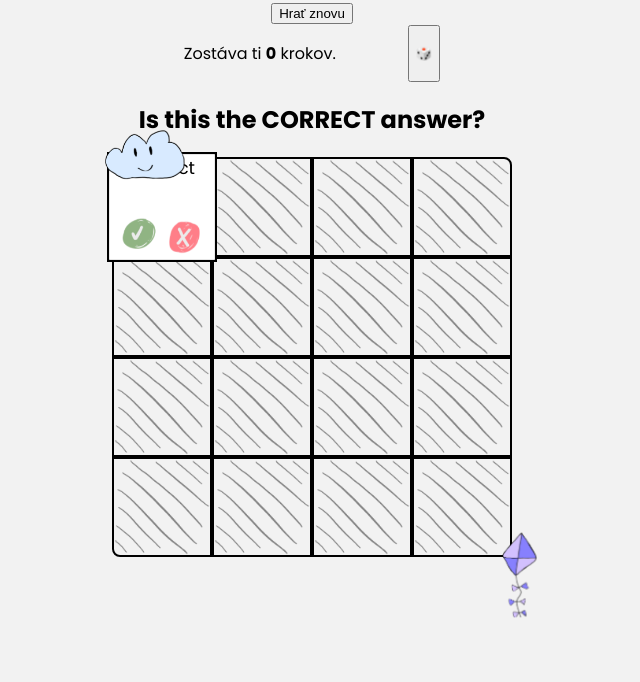
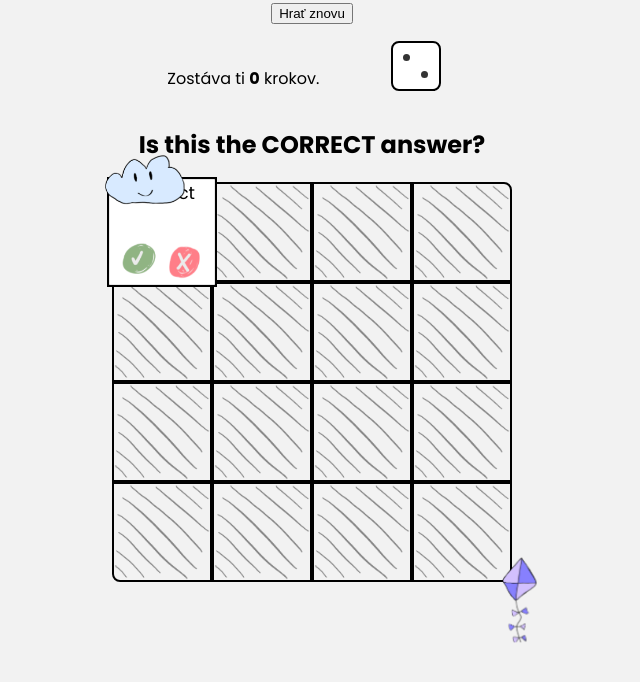
Before and after one commit to mmmyster/memaze, a Vue app: page / in a window 1280 px wide. Shown: the top 682 px of the page, without its empty margins (328-968 px from the left). Built offline with nearby package versions, Linux system fonts and the light colour scheme.

Commit message:
add dice component

```diff
--- a/src/App.vue
+++ b/src/App.vue
@@ -3,6 +3,7 @@ import { computed, onMounted, ref } from 'vue'
 import { data } from '@/data'
 import { launchConfetti } from '@/utilities/confetti'
 import Tile from '@/components/Tile.vue'
+import Dice from '@/components/Dice.vue'
 
 const question = ref(data.question)
 const tiles = ref([])
@@ -13,12 +14,13 @@ const boardSize = ref(0)
 const currentTilePos = ref(null)
 const lastTilePos = ref(null)
 
+const diceRef = ref(null)
+const dialogRef = ref(null)
+
 const stepsRemaining = ref(0)
 const stepsAll = ref(0)
 
 const freezeTiles = ref(false)
-const endDialog = ref(null)
-
 const answeredWrong = ref(false)
 
 onMounted(() => {
@@ -38,10 +40,9 @@ const startGame = () => {
   }
 }
 
-const rollDice = () => {
-  if (!firstTile.value?.answered) return
-  stepsRemaining.value = Math.floor(Math.random() * 4) + 2
-  stepsAll.value += stepsRemaining.value
+const onDiceRolled = (value) => {
+  stepsRemaining.value = value
+  stepsAll.value += value
 }
 
 const drawBoard = () => {
@@ -135,7 +136,14 @@ const isSteppable = (tile) => {
 const flipTile = (payload) => {
   const tile = tiles.value.find((tile) => tile.id === payload.id)
 
-  if (!tile || tile.visible || stepsRemaining.value <= 0 || freezeTiles.value) return
+  if (!tile) return
+
+  if (tile.visible || stepsRemaining.value <= 0 || freezeTiles.value) {
+    if (stepsRemaining.value <= 0 && diceRef.value && firstTile.value?.answered) {
+      diceRef.value.triggerShake()
+    }
+    return
+  }
 
   if (!isNeighbor(tile)) return
 
@@ -157,14 +165,14 @@ const flipTile = (payload) => {
 
 // DIALOG
 const showDialog = () => {
-  const dialog = endDialog.value
+  const dialog = dialogRef.value
   if (dialog) {
     dialog.showModal()
   }
 }
 
 const closeDialog = () => {
-  const dialog = endDialog.value
+  const dialog = dialogRef.value
   if (dialog) {
     dialog.close()
   }
@@ -202,7 +210,11 @@ const handleAnswer = (confirm, tile) => {
         Zostáva ti <b>{{ stepsRemaining }}</b> krokov.
       </p>
 
-      <button @click="rollDice" :disabled="stepsRemaining > 0">🎲</button>
+      <Dice
+        ref="diceRef"
+        :disabled="!firstTile?.answered || stepsRemaining > 0"
+        @rolled="onDiceRolled"
+      />
     </div>
     <h2>{{ question }}</h2>
 
@@ -232,7 +244,7 @@ const handleAnswer = (confirm, tile) => {
       />
     </section>
 
-    <dialog ref="endDialog" @click="closeDialog">
+    <dialog ref="dialogRef" @click="closeDialog">
       Hru si zvládol dohrať za {{ stepsAll }} krokov!
     </dialog>
   </main>
@@ -242,6 +254,7 @@ const handleAnswer = (confirm, tile) => {
 .header {
   display: flex;
   justify-content: space-evenly;
+  align-items: end;
 }
 
 .player,
--- a/src/assets/css/effects.css
+++ b/src/assets/css/effects.css
@@ -39,6 +39,32 @@
   60%,
   80% {
     transform: translate3d(0, 10px, 0);
+  }
+}
+
+@keyframes headShake {
+  0% {
+    transform: translateX(0);
+  }
+
+  6.5% {
+    transform: translateX(-6px) rotateY(-9deg);
+  }
+
+  18.5% {
+    transform: translateX(5px) rotateY(7deg);
+  }
+
+  31.5% {
+    transform: translateX(-3px) rotateY(-5deg);
+  }
+
+  43.5% {
+    transform: translateX(2px) rotateY(3deg);
+  }
+
+  50% {
+    transform: translateX(0);
   }
 }
 
@@ -107,6 +133,15 @@
   }
 }
 
+@keyframes rotate {
+  0% {
+    transform: rotate(0deg);
+  }
+  100% {
+    transform: rotate(360deg);
+  }
+}
+
 .zoomIn {
   backface-visibility: visible !important;
   animation-name: flipInY, zoomIn;
@@ -137,9 +172,19 @@
   animation-timing-function: ease-in-out;
 }
 
+.headShake {
+  animation-timing-function: ease-in-out;
+  animation-name: headShake;
+  animation-duration: 0.5s;
+}
+
 .ellipse {
   animation-name: ellipse;
   animation-duration: 7s;
   animation-iteration-count: infinite;
   animation-timing-function: ease-in-out;
 }
+
+.rotate {
+  animation: rotate 1s;
+}
--- /dev/null
+++ b/src/components/Dice.vue
@@ -0,0 +1,110 @@
+<script setup>
+import { computed, ref } from 'vue'
+
+const props = defineProps({
+  disabled: {
+    type: Boolean,
+    default: false,
+  },
+})
+
+const emit = defineEmits(['rolled'])
+
+const rotate = ref(false)
+const value = ref(2)
+const headShake = ref(false)
+
+const roll = () => {
+  if (props.disabled || rotate.value) return
+
+  rotate.value = true
+
+  const interval = setInterval(() => {
+    value.value = Math.floor(Math.random() * 3) + 2
+  }, 100)
+
+  setTimeout(() => {
+    clearInterval(interval)
+    const finalValue = Math.floor(Math.random() * 3) + 2
+    value.value = finalValue
+    rotate.value = false
+    emit('rolled', finalValue)
+  }, 1000)
+}
+
+const pips = computed(() => {
+  return Array.from({ length: value.value }, (_, i) => i)
+})
+
+const triggerShake = () => {
+  if (rotate.value) return
+
+  headShake.value = true
+  setTimeout(() => {
+    headShake.value = false
+  }, 500)
+}
+
+defineExpose({
+  triggerShake,
+})
+</script>
+
+<template>
+  <div class="face" :class="{ rotate, headShake }" @click="roll">
+    <span v-for="(pip, index) in pips" :key="index" class="pip" />
+  </div>
+</template>
+
+<style scoped>
+.face {
+  display: grid;
+  grid-template-areas:
+    'a . c'
+    'e g f'
+    'd . b';
+  grid-template-rows: repeat(3, 1fr);
+  grid-template-columns: repeat(3, 1fr);
+
+  flex: 0 0 auto;
+  margin: 16px;
+  padding: 10px;
+  width: 26px;
+  height: 26px;
+
+  background-color: #fff;
+  border-radius: 8px;
+  border: 2px solid black;
+
+  cursor: pointer;
+}
+
+.pip {
+  display: block;
+  align-self: center;
+  justify-self: center;
+  width: 7px;
+  height: 7px;
+  border-radius: 50%;
+  background-color: #333;
+}
+
+.pip:nth-child(2) {
+  grid-area: b;
+}
+.pip:nth-child(3) {
+  grid-area: c;
+}
+.pip:nth-child(4) {
+  grid-area: d;
+}
+.pip:nth-child(5) {
+  grid-area: e;
+}
+.pip:nth-child(6) {
+  grid-area: f;
+}
+.pip:nth-child(odd):last-child {
+  grid-area: g;
+}
+</style>
```
